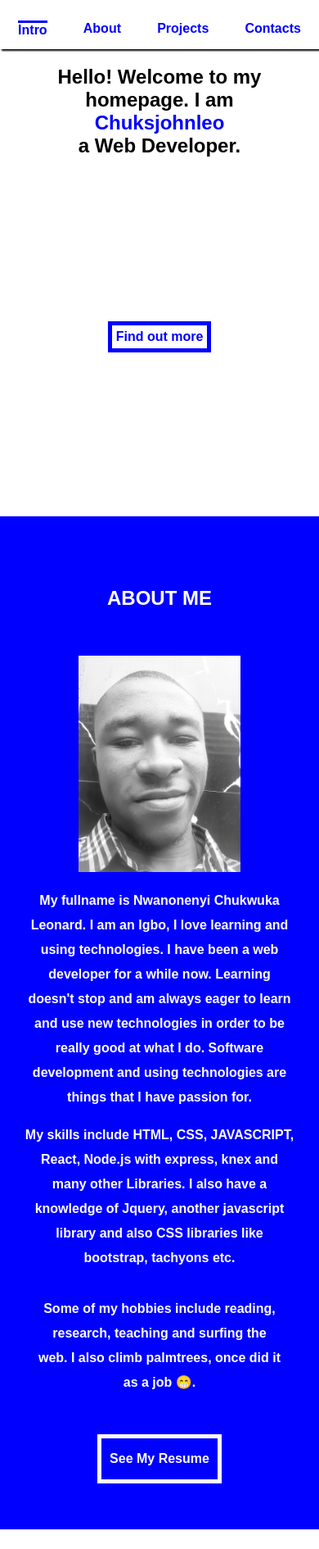
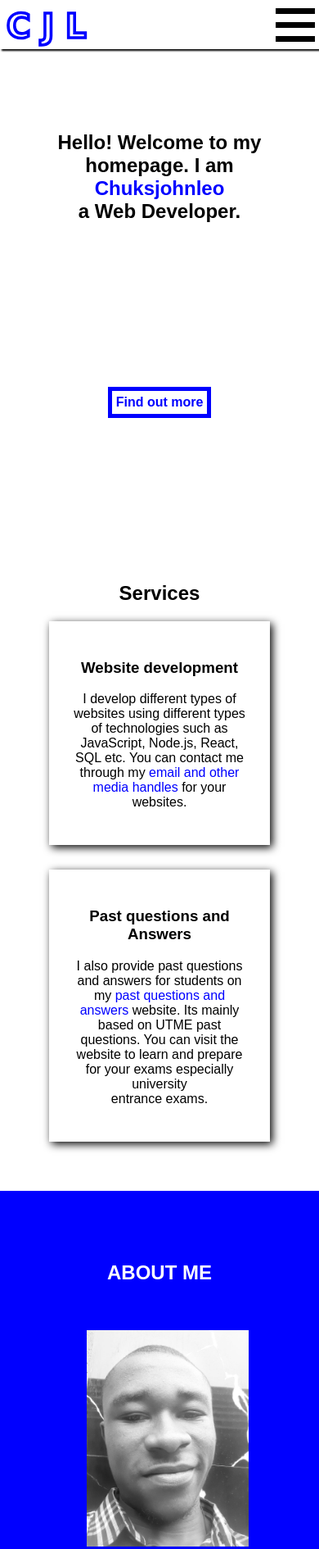
Before and after one commit to Chuksjohnleo/chuksjohnleo.github.io, a plain HTML site: page index.html in a window 390 px wide. Shown: the top 1890 px of the page at 82% size. Drawn offline with Linux system fonts and the light colour scheme.

Commit message:
added few texts and designs

```diff
--- a/index.css
+++ b/index.css
@@ -4,29 +4,104 @@ body{
     width: 100%;
 }
 
-section.visible{
-    opacity: 1;
+.opener{
+    display: flex;
+    justify-content: space-between;
+    box-shadow: 2px 2px 2px black;
+    position: sticky;
+    top: 0;
+    background-color: white;
+    z-index: 1;
+    align-items: center;
 }
+.logo{
+    height: 60px;
+    width: 100%;
+    margin-bottom: -15px;
+}
+.logo-div{
+    display: none;
+}
+.opts{
+    display: flex;
+    justify-content: center;
+    flex-direction: column;
+    text-align: center;
+    height:60px;
+   justify-content: center;
+  }
+
+  .opt{
+    cursor: pointer;
+    margin: 5px;
+    background-color: black;
+    height: 7px;
+    width: 3rem;
+    cursor: pointer;
+    transition: 0.31s;
+  }
+  .change .n1{
+    margin-top: 0px;
+    transform:translateY(17px) rotate(45deg);
+
+  }
+  .n2{
+    transition: 0.2s;
+  }
+  .change .n3{
+    transform:translateY(-17px) rotate(-45deg);
+  }
+  .change .n2{
+    opacity: 0;
+    transition: 0.01s;
+  }
+  .open{
+    display: flex;
+    height: 100%;
+  }
+
+/* stop here */
 section{
-    transition: 4s;
-    opacity: 1;
+    transition: 1s;
 }
 nav{
-    display: flex;
+    display: none;
     align-items: center;
     justify-content: space-around;
+    flex-direction: column;
     position: sticky;
-    top: 0;
-    height: 50px;
+    top: 60px;
+    gap: 20px;
+    height: 100%;
     box-shadow: 2px 2px 2px black;
     background-color: white;
     opacity: 0.99;
     color: blue;
-    transition: 1s;
     z-index: 1;
+}
+@media screen and (min-width:820px){
+    .logo-div{
+        display: block;
+    }
+    .opener{
+        display: none;
+    }
+    .open{
+        height: 70px;
+    }
+    nav{
+        display: flex;
+        flex-direction: row;
+        gap: 0px;
+        top: 0;
+        height: 70px;
+
+    }
 }
 
 .nav_btn{
+    padding:0px 40px;
+    margin: 20px;
     cursor: pointer;
     font-weight: 900;
 }
@@ -37,7 +112,9 @@ nav{
 h2{
     text-align: center;
 }
-
+.intro-h1{
+    margin-top: 100px;
+}
 @media screen and (max-width:200px){
     img{
         width: 150px;
@@ -61,9 +138,18 @@ h2{
     border: 5px solid blue;
     font-weight: 900;
     color: blue;
-
+}
+#services{
+    display: grid;
+    gap: 30px;
+    margin-bottom: 60px;
+}
+.intro-article{
+    padding: 10%;
+    box-shadow: 3px 3px 10px black;
 }
 @media screen and (min-width:700px){
+
 .intro{
         text-align: left;
         font-size: x-large;
@@ -80,6 +166,9 @@ h2{
         to{
             background-clip: border-box;
         }
+    }
+    #services{
+        grid-template-columns:1fr 1fr;
     }
 }
 
@@ -119,18 +208,17 @@ h2{
 }
 .about-me-wrapper img{
     display: block;
-    margin: 20px 0px;
+    margin: 20px 0px 0px 20px;
     border-radius: 5px;
 }
 #me{
     width: 60%;
-
     border-radius: 0%;
     box-shadow: 4px 4px 60px inset rgb(0, 132, 255);
 }
 .resume-link{
     display: inline-block;
-    margin-bottom: 10px;
+    margin-bottom: 5px;
     border: 5px solid white;
     padding: 10px;
     font-weight: 900;
@@ -153,8 +241,8 @@ h2{
     .about-me-wrapper img{
         width: 300px;
         height: inherit;
-        float: left;
-        transform:translate(-50px,-20px) ;
+        float: right;
+        transform:translate(50px,-20px) ;
         margin: 10px;
         padding: 20px;
     }
--- a/index.html
+++ b/index.html
@@ -19,8 +19,17 @@
     <link rel="stylesheet" href="index.css">
   </head>
 <body>
-  <div class="intro"></div><div class="nav">
+  <div id="intro-div"></div>
+  <div class="intro-div opener">
+    <div><img class="logo" src="images/logo.svg" alt="logo"></div>
+    <div onclick='open_menu()' id="topbar" class="opts" >
+      <div class="opt  n1"></div>
+      <div class="opt  n2"></div>
+      <div class="opt  n3"></div>
+    </div>
+  </div>
   <nav id="nav">
+    <div class="logo-div"><img class="logo" src="images/logo.svg" alt="logo"></div>
     <div id="home" class="nav_btn">Intro</div>
     <div id="about" class="nav_btn">About</div>
     <div id="projects" class="nav_btn">Projects</div>
@@ -32,28 +41,53 @@
          a Web Developer.
       </h1>
       <p class="more-container"><a class="find-out-more" href="https://github.com/chuksjohnleo">Find out more</a></p>
+      <h2>Services</h2>
+      <div id="services">
+        <article class="intro-article">
+          <h3>Website development</h3>
+            <p>
+              I develop different types of websites using different types<br>
+              of technologies such as JavaScript, Node.js, React, SQL etc.
+              You can contact me through my
+              <a href="mailto:nwanonenyichukwuka@gmail.com" style="text-decoration: none;color: blue;" class="email">email and other media handles</a> for your websites.
+          </p>
+        </article>
+        <article class="intro-article">
+          <h3 class="ah">Past questions and Answers</h3>
+          <p>I also provide past questions and answers for students on my
+            <a style="text-decoration: none;color:blue;" href="https://chuksjohnleo.github.io/past_question">past questions and answers</a> website.
+            Its mainly based on UTME past questions.
+            You can visit the website to learn and prepare
+            for your exams especially university<br>
+            entrance exams.
+          </p>
+        </article>
+      </div>
 </section>
 <section id="about_me" class="about">
   <div class="about-me-wrapper">
       <h2 class="about-me-h2">ABOUT ME</h2>
       <p  class="about-p">
-          <img id="me" src="images/favicon.jpg" alt="me">
+         <img id="me" src="images/favicon.jpg" alt="me">
+         <p>
           My fullname is Nwanonenyi Chukwuka Leonard.
           I am an Igbo, I love learning and using technologies. I have
           been a web developer for a while now. Learning doesn't stop and am always
           eager to learn and use new technologies in order to be really good at
           what I do. Software development and using technologies are things that I have passion
           for.
+          </p>
           <p>
             My skills include HTML, CSS, JAVASCRIPT, React, Node.js with express, knex and many other Libraries.
             I also have a knowledge of Jquery, another javascript library and also CSS libraries
             like bootstrap, tachyons etc.
           </p>
-       <p><span class="more-about">
-          Some of my hobbies include reading, research, teaching and surfing
-         the web. I also climb palmtrees, once did it as a job 😁.
-        </span>
-       </p>
+          <p>
+            <span class="more-about">
+              Some of my hobbies include reading, research, teaching and surfing
+              the web. I also climb palmtrees, once did it as a job 😁.
+            </span>
+          </p>
       </p>
   </div>
   <div class="resume-link-container"><p><a class="resume-link a-btn" href="https://github.com/chuksjohnleo">See My Resume</a></p></div>
--- a/index.js
+++ b/index.js
@@ -7,14 +7,27 @@ const email = document.getElementById('email');
 const about_me = document.getElementById('about_me');
 const projects = document.getElementById('project');
 const home_btn = document.getElementById('home');
-const intro = document.querySelectorAll('.intro')[0];
+const intro = document.getElementById('intro-div');
 const up = document.getElementById('up');
+const topbar = document.getElementById('topbar');
+const small_screen = window.matchMedia('(max-width:300px)');
+const medium_screen =  window.matchMedia('(min-width:700px)');
+const ipad_screen = window.matchMedia('(min-width:800px) and (max-width:850px)');
+const large_screen = window.matchMedia('(min-width:900px)');
 
 
+const open_menu = ()=>{
+     topbar.classList.toggle('change');
+     nav.classList.toggle('open');
+
+    }
 function click_btn(){
     for(let i=0; i<nav_divs.length;i++) {
         let btn =  nav_divs[i];
+        btn.addEventListener('click',open_menu);
         btn.style.borderTop = '0px';
+        btn.style.borderLeft = '0px';
+        btn.style.background = 'transparent';
     };
 };
 
@@ -22,7 +35,13 @@ for(let i=0; i<nav_divs.length;i++) {
     let btn =  nav_divs[i];
     btn.addEventListener('click',()=>{
         click_btn();
-        btn.style.borderTop = '3px solid blue';
+        if(medium_screen.matches){
+            btn.style.borderTop = '3px solid blue';
+            btn.style.background = 'lightblue'
+        }else{
+            btn.style.borderLeft = '3px solid blue';
+            btn.style.background = 'lightblue';
+        }
     });
 };
 
@@ -43,12 +62,38 @@ home_btn.addEventListener('click',()=>{
 })
 up.addEventListener('click',()=>{
     intro.scrollIntoView();//redundant, yeaaa 😅😂😂
-})
+});
+
 function select_nav_btn(current_btn,btn1,btn2,btn3){
+
+if(medium_screen.matches){
+    for(i=0;i<nav_divs.length;i++){
+        nav_divs[i].style.background = 'transparent';
+    };
+    //for loop can settle the following but I choose not to.
+    current_btn.style.borderLeft = '0px solid transparent';
+    btn1.style.borderLeft = '0px solid transparent';
+    btn2.style.borderLeft = '0px solid transparent';
+    btn3.style.borderLeft = '0px solid transparent';
     current_btn.style.borderTop = '3px solid blue';
+    current_btn.style.background = 'lightblue'
     btn1.style.borderTop = '0px solid transparent';
     btn2.style.borderTop = '0px solid transparent';
     btn3.style.borderTop = '0px solid transparent';
+}else{
+    for(i=0;i<nav_divs.length;i++){
+        nav_divs[i].style.background = 'transparent'
+    };
+    current_btn.style.background = 'lightblue'
+    current_btn.style.borderTop = '0px solid transparent';
+    btn1.style.borderTop = '0px solid transparent';
+    btn2.style.borderTop = '0px solid transparent';
+    btn3.style.borderTop = '0px solid transparent';
+    current_btn.style.borderLeft = '3px solid blue';
+    btn1.style.borderLeft = '0px solid transparent';
+    btn2.style.borderLeft = '0px solid transparent';
+    btn3.style.borderLeft = '0px solid transparent';
+}
 }
 
 // I prefer the long/hard way here 😅😅😅😂😂
@@ -79,14 +124,11 @@ function indicator(a){
     }
 }
 
-const small_screen = window.matchMedia('(max-width:300px)');
-const medium_screen = window.matchMedia('(min-width:800px) and (max-width:850px)');
-const large_screen = window.matchMedia('(min-width:900px)');
 
 function match_screen(){
     if(small_screen.matches){
         indicator(5500);
-    } else if(medium_screen.matches){
+    } else if(ipad_screen.matches){
         indicator(2500)
     }
     else if(large_screen.matches){
@@ -95,6 +137,7 @@ function match_screen(){
         indicator(4500)
     }
 }
+
 //intersection observer does this best
 //window.onload =()=>match_screen();
 //window.onresize =()=>match_screen();
@@ -103,9 +146,9 @@ function match_screen(){
 const sections = document.querySelectorAll('section')
 const observer = new IntersectionObserver(entries=>{
 if(entries[0].isIntersecting){
-                if(entries[0].target.className === 'intro'){
+               if(entries[0].target.className === 'intro'){
                 select_nav_btn(home_btn,projects_btn,about_btn,contacts_btn)
-                 }else  if(entries[0].target.className === 'about'){
+                 }else  if(entries[0].target.id === 'about_me'){
                 select_nav_btn(about_btn,projects_btn,home_btn,contacts_btn)
                  }else  if(entries[0].target.className === 'projects'){
                 select_nav_btn(projects_btn,home_btn,about_btn,contacts_btn)
--- a/sitemap.xml
+++ b/sitemap.xml
@@ -7,7 +7,7 @@
 
   <url>
     <loc>https://chuksjohnleo.github.io/</loc>
-    <lastmod>2022-12-12</lastmod>
+    <lastmod>2022-12-13</lastmod>
     <priority>1.00</priority>
   </url>
   <url>
```
